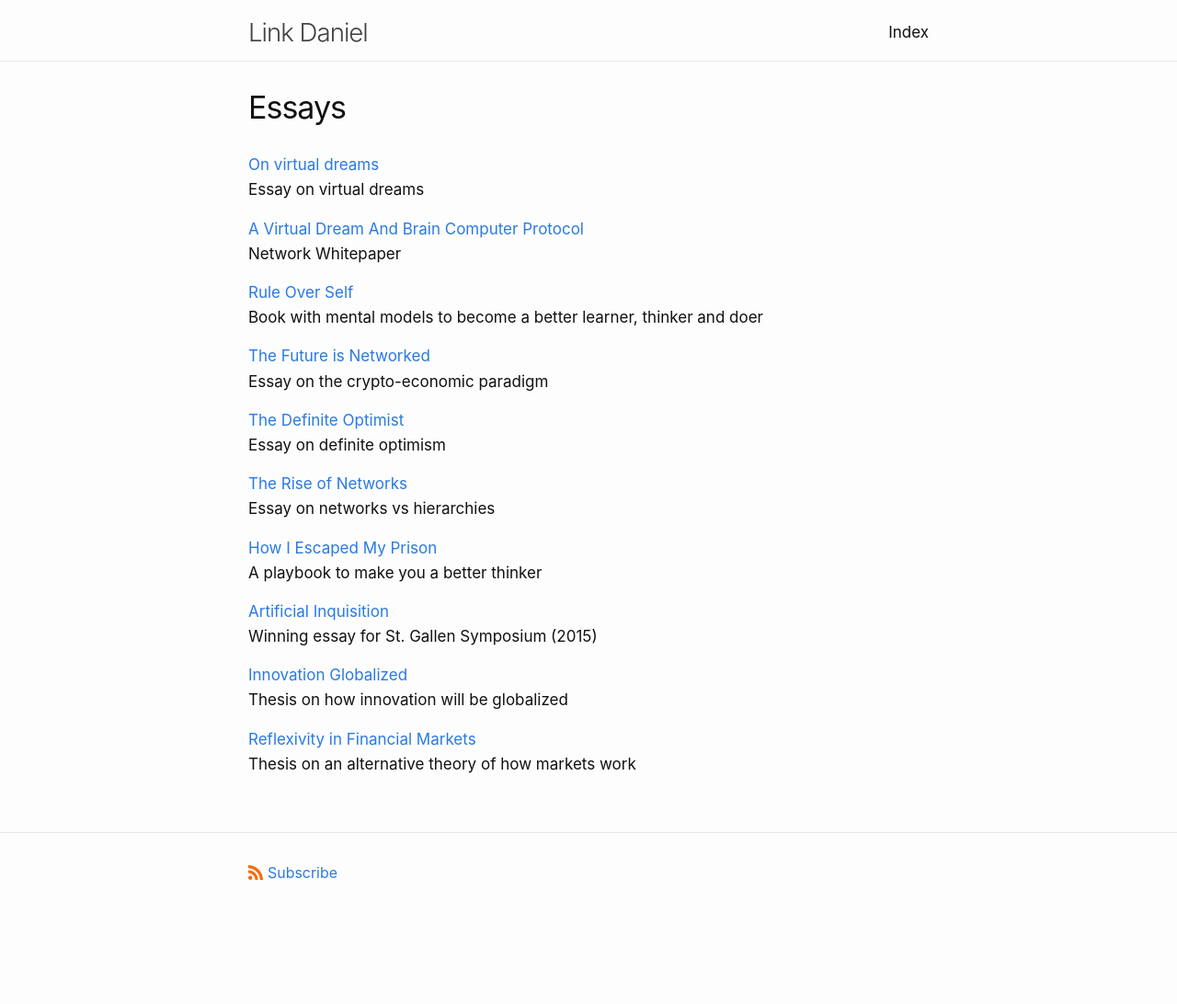
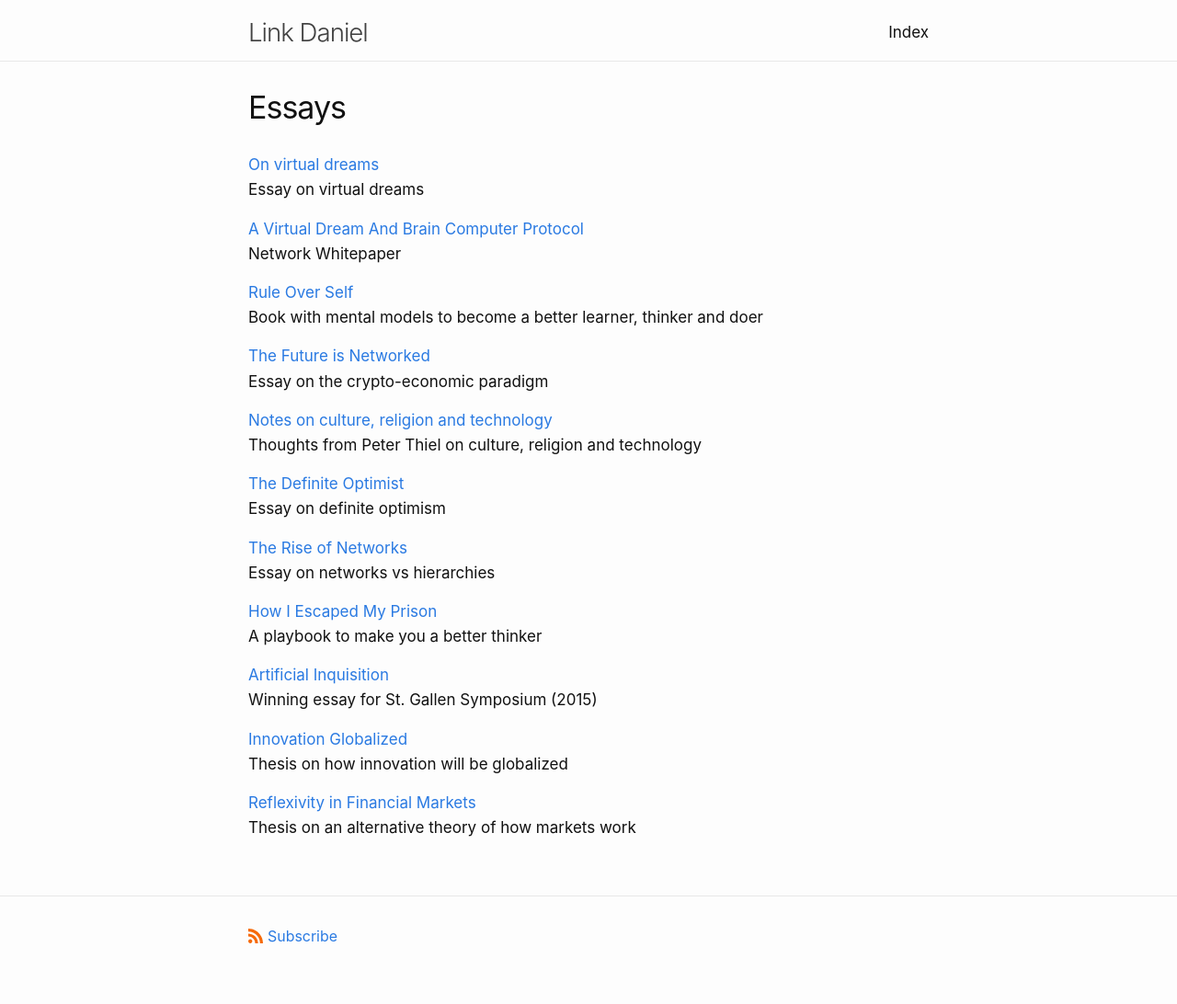
Before and after one commit to link-daniel/link.github.io, a Jekyll site: the page built from essays.md, in a window 1280 px wide. Shown: the whole page at 92% size. Built offline with Jekyll 4.4.1, drawn with Linux system fonts in a browser that asks for light colours; before the commit the page ends 1023 px from its top, so only the background shows below that.

Commit message:
Update essays.md

```diff
--- a/essays.md
+++ b/essays.md
@@ -20,6 +20,10 @@ Book with mental models to become a better learner, thinker and doer
 [The Future is Networked](/futurenetworked)
 <br>
 Essay on the crypto-economic paradigm
+
+[Notes on culture, religion and technology](/lincolnthiel)
+<br>
+Thoughts from Peter Thiel on culture, religion and technology
 
 [The Definite Optimist](/definiteoptimist)
 <br>
```
